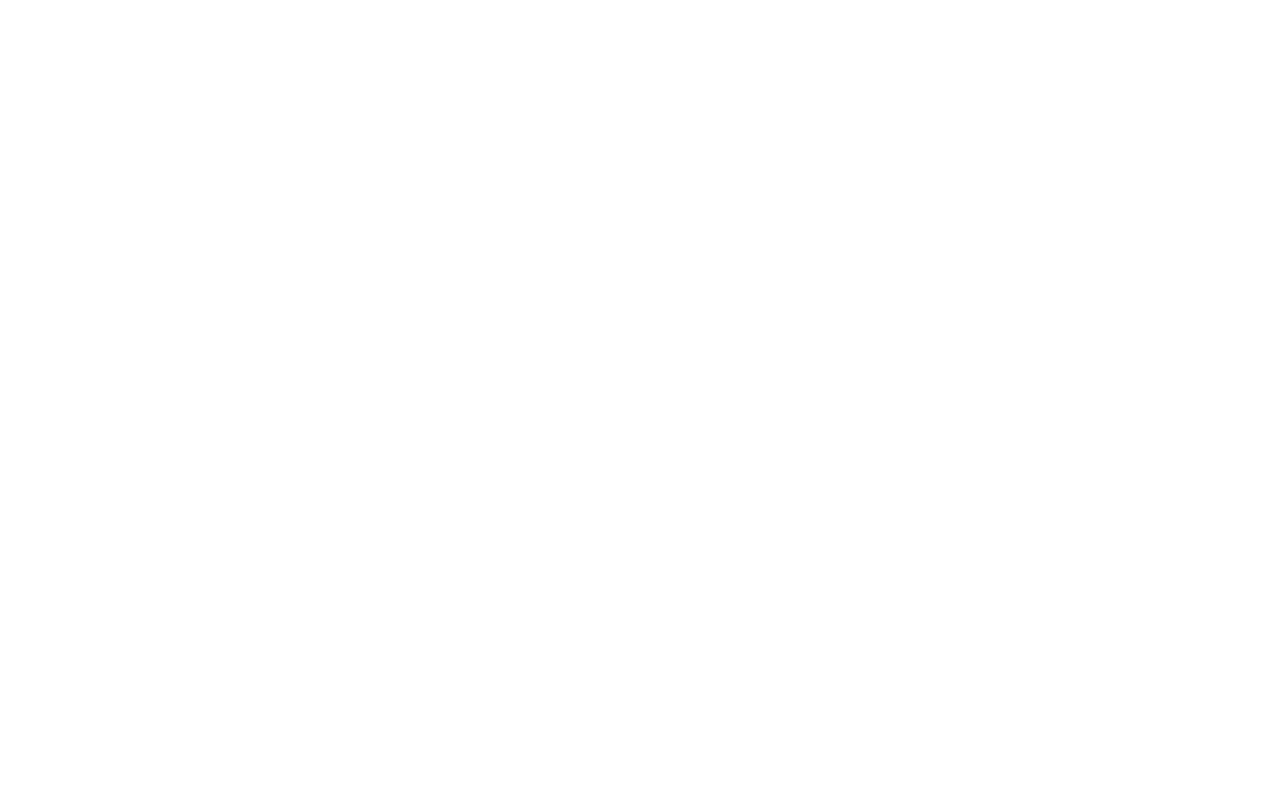
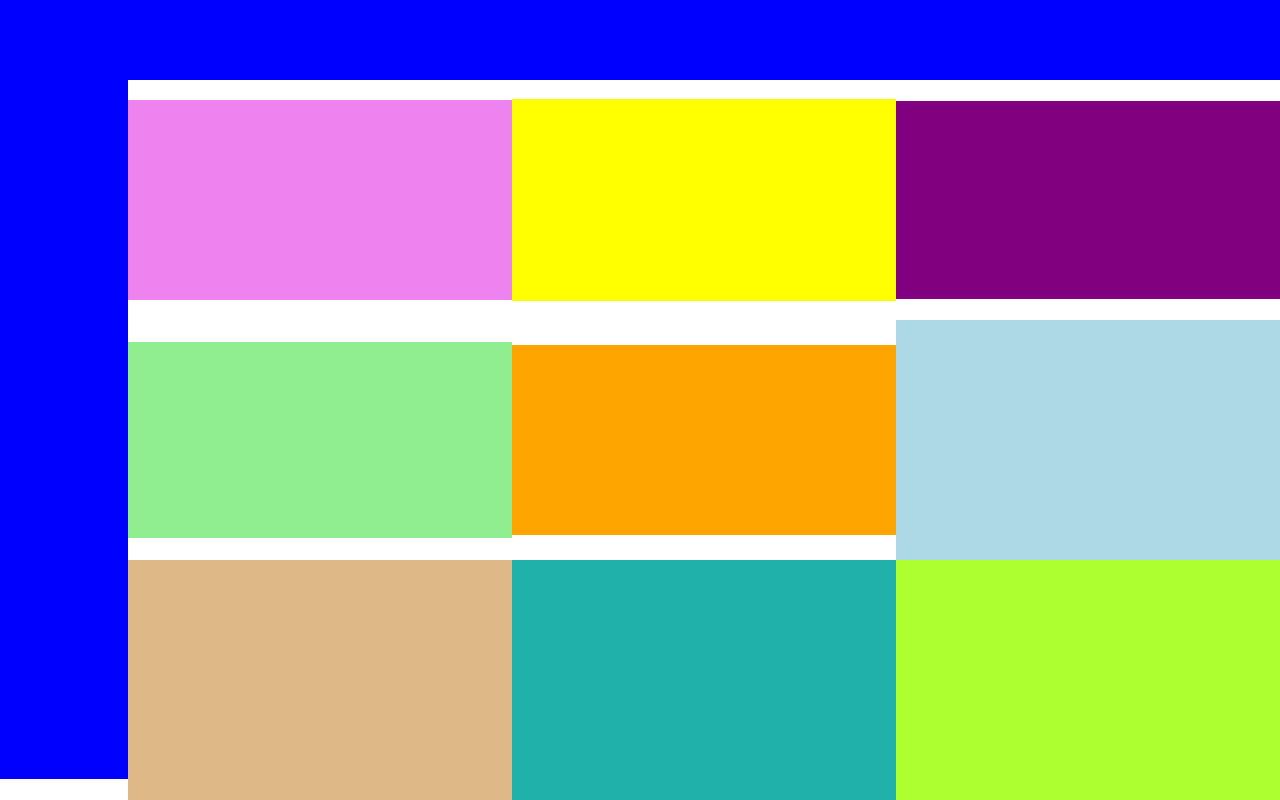
Before and after one commit to Yul-Leonardo/Website, a React (Create React App) app in the folder ylrg/: page / in a window 1280 px wide. Built offline with nearby package versions, Linux system fonts and the light colour scheme.

Commit message:
Update App.css

```diff
--- a/ylrg/src/App.css
+++ b/ylrg/src/App.css
@@ -1,10 +1,8 @@
 
-@media (min-max: 40em) {
-  .bars {
-    display: grid;
-    grid-template-columns: 10vw 30vw 30vw 30vw;
-    grid-template-rows: 10vh 30vh 30vh 30vh;
-  }
+.bars {
+  display: grid;
+  grid-template-columns: 10vw 30vw 30vw 30vw;
+  grid-template-rows: 10vh 30vh 30vh 30vh;
 }
 
 .item-0 {
```
